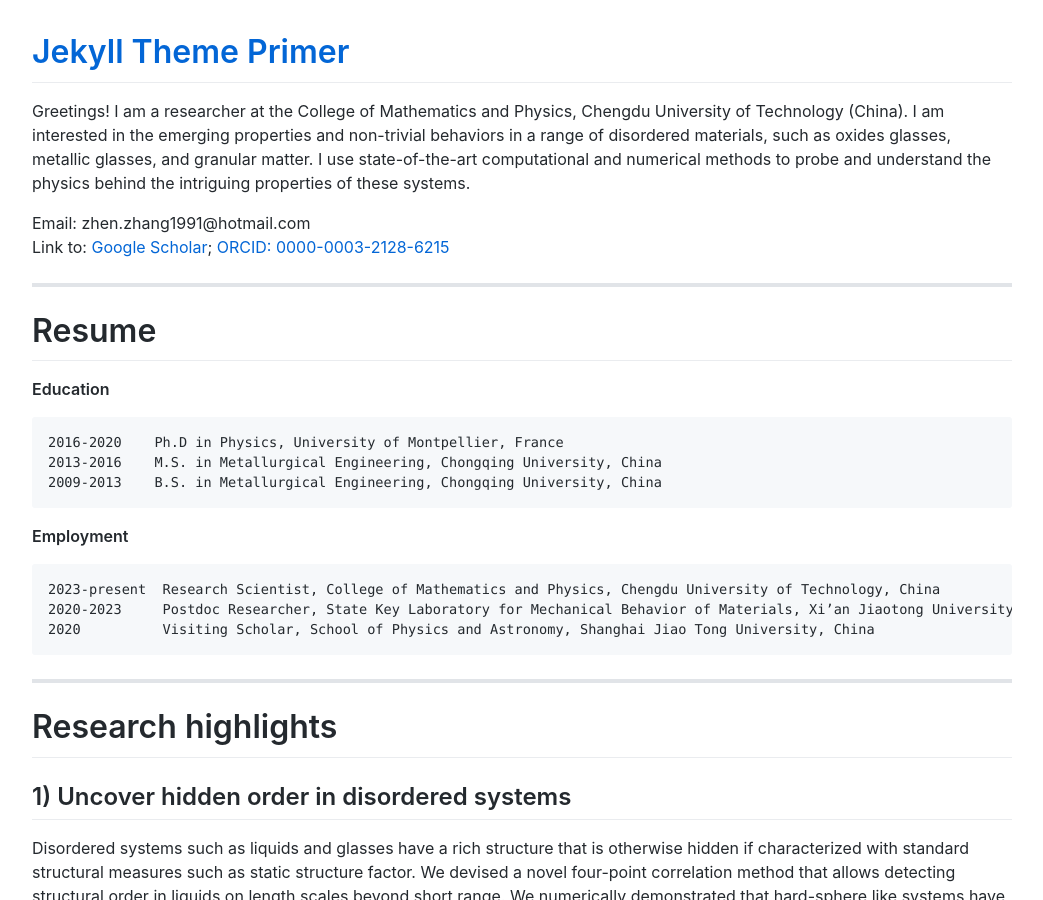
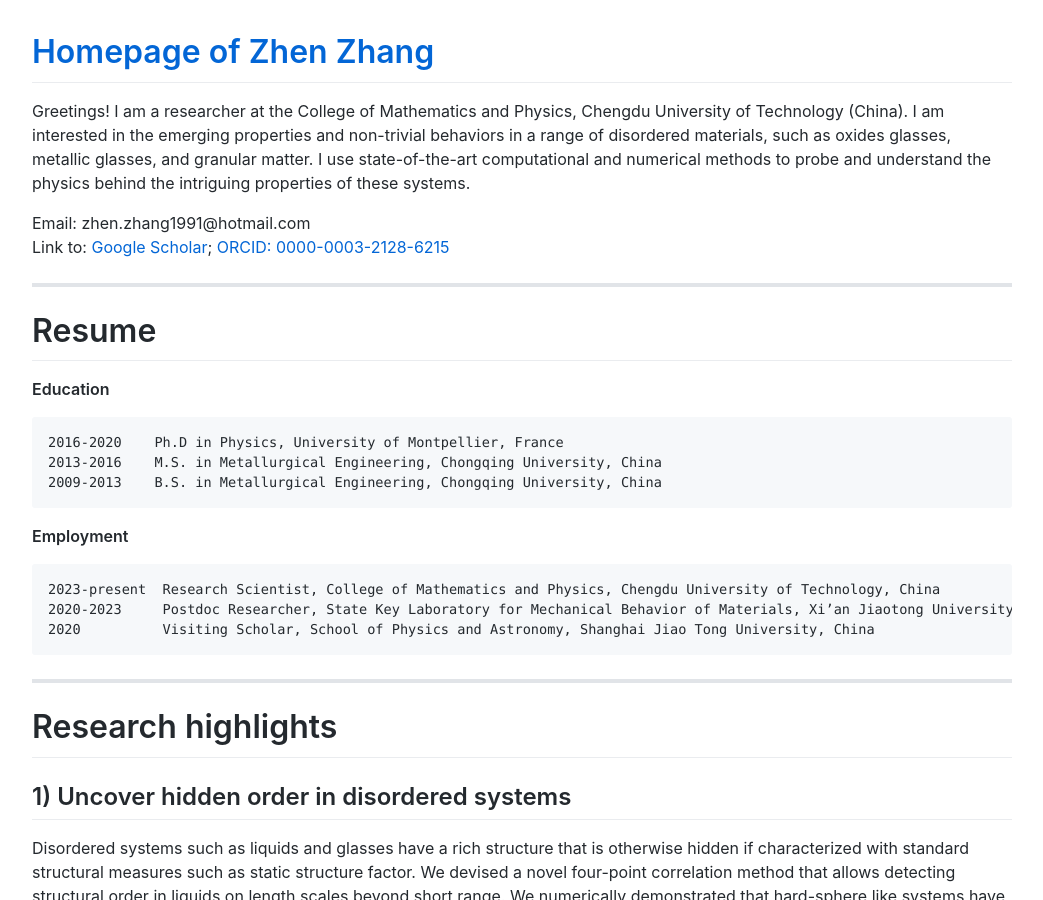
Before and after one commit to zhenzhang1991/zhenzhang1991.github.io, a Jekyll site: the page built from index.md, in a window 1280 px wide and 900 px high. Shown: the whole window, without its empty margins (118-1161 px from the left). Built offline with Jekyll 4.4.1, drawn with Linux system fonts in a browser that asks for light colours; comment, search, counter and statistics services are not loaded.

Commit message:
Update _config.yml

```diff
--- a/_config.yml
+++ b/_config.yml
@@ -16,5 +16,5 @@ github:
     path: "/"
   repository_url: "https://github.com/pages-themes/primer"
 
-title: Jekyll Theme Primer
+title: Homepage of Zhen Zhang
 description: Primer is a Jekyll theme for GitHub Pages
```
